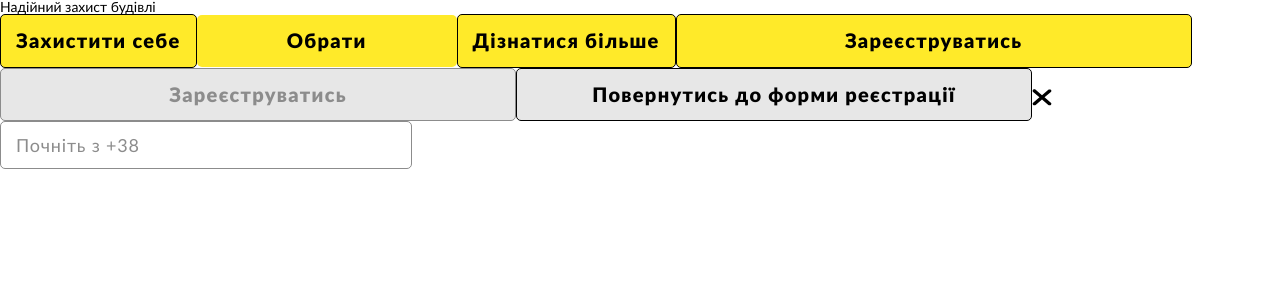
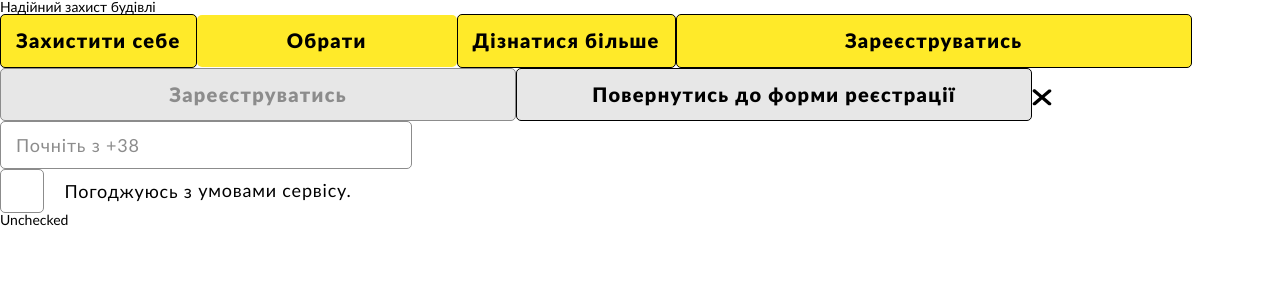
Before and after one commit to vik-tsyplakov/dog_guard_react, a React (Create React App) app in the folder dog_guard/: page / in a window 1280 px wide. Shown: the top 300 px of the page. Built offline with nearby package versions, Linux system fonts and the light colour scheme.

Commit message:
created-component-Checkbox

```diff
--- a/dog_guard/src/App.css
+++ b/dog_guard/src/App.css
@@ -74,7 +74,7 @@
   color: #ffffff;
 }
 .link {
-  letter-spacing: 0.065em;
+  color: #000000;
   text-underline-offset: 5px;
   text-decoration: none;
   cursor: pointer;
--- a/dog_guard/src/App.js
+++ b/dog_guard/src/App.js
@@ -6,9 +6,13 @@ import ButtonDisabled from "./Components/UI/Buttons/ButtonDisabled";
 import ButtonModal from "./Components/UI/Buttons/ButtonModal";
 import ButtonModalGrey from "./Components/UI/Buttons/ButtonModalGrey";
 import ButtonProposition from "./Components/UI/Buttons/ButtonProposition";
+import Checkbox from "./Components/UI/Checkbox/Checkbox";
 import Input from "./Components/UI/Input/Input";
 
 function App() {
+  const privacyPolicy =
+    "https://www.freeprivacypolicy.com/live/edb06eb5-b70c-400a-b53a-5ae32a1ada39";
+
   return (
     <div className="app">
       <header className="app__header">
@@ -21,6 +25,12 @@ function App() {
         <ButtonModalGrey text={"Повернутись до форми реєстрації"} />
         <ButtonClose />
         <Input hint={"Почніть з +38 "} />
+        <Checkbox
+          label={"Погоджуюсь з "}
+          terms={"умовами сервісу."}
+          checked={false}
+          path={privacyPolicy}
+        />
       </header>
     </div>
   );
--- /dev/null
+++ b/dog_guard/src/Components/UI/Checkbox/Checkbox.jsx
@@ -0,0 +1,31 @@
+import React from "react";
+import { useState } from "react";
+import "./../.././../App.css";
+import cl from "./Checkbox.module.css";
+
+export default function Checkbox({ label, checked, ...props }) {
+  const defaultChecked = checked ? checked : false;
+  const [isChecked, setIsChecked] = useState(defaultChecked);
+
+  return (
+    <>
+      <div className={[cl.checkbox__wrapper, "body__text"].join(" ")}>
+        <label>
+          <input
+            className={[cl.checkbox, isChecked ? cl.checked : ""].join(" ")}
+            type="checkbox"
+            onChange={() => setIsChecked((prev) => !prev)}
+            {...props}
+          />
+          <span>{label}</span>
+        </label>
+        <span>
+          <a href={props.path} target="_blank" className="link">
+            {props.terms}
+          </a>
+        </span>
+      </div>
+      <p>{isChecked ? "Selected" : "Unchecked"}</p>
+    </>
+  );
+}
--- /dev/null
+++ b/dog_guard/src/Components/UI/Checkbox/Checkbox.module.css
@@ -0,0 +1,34 @@
+.checkbox__wrapper {
+  max-width: 352px;
+}
+.checkbox__wrapper input[type="checkbox"]:focus {
+  border: 1px solid #000000;
+}
+.checkbox {
+  display: inline-block;
+  vertical-align: middle;
+  margin-right: 20px;
+  -webkit-appearance: none;
+  appearance: none;
+  width: 44px;
+  height: 44px;
+  background: #ffffff;
+  border: 1px solid #8c8c8c;
+  border-radius: 5px;
+  cursor: pointer;
+}
+label span,
+.checkbox__wrapper span {
+  vertical-align: middle;
+}
+.checked {
+  position: relative;
+}
+.checked::before {
+  content: url("../../../img/input/mark.svg");
+  font-size: 1.5em;
+  color: #fff;
+  position: absolute;
+  right: 0px;
+  bottom: 0px;
+}
```
Also changed, not shown: dog_guard/src/img/input/mark.svg (added).
